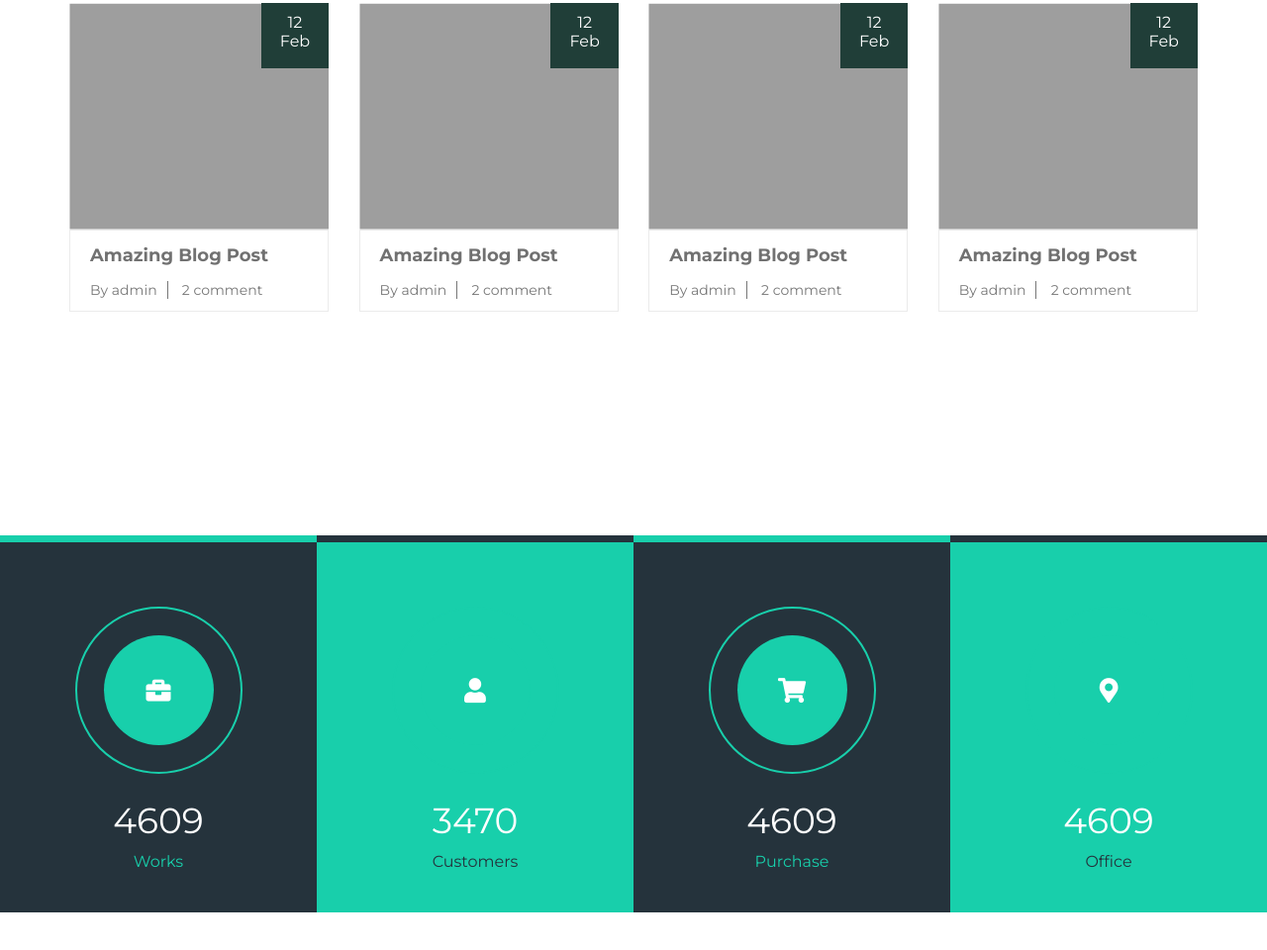
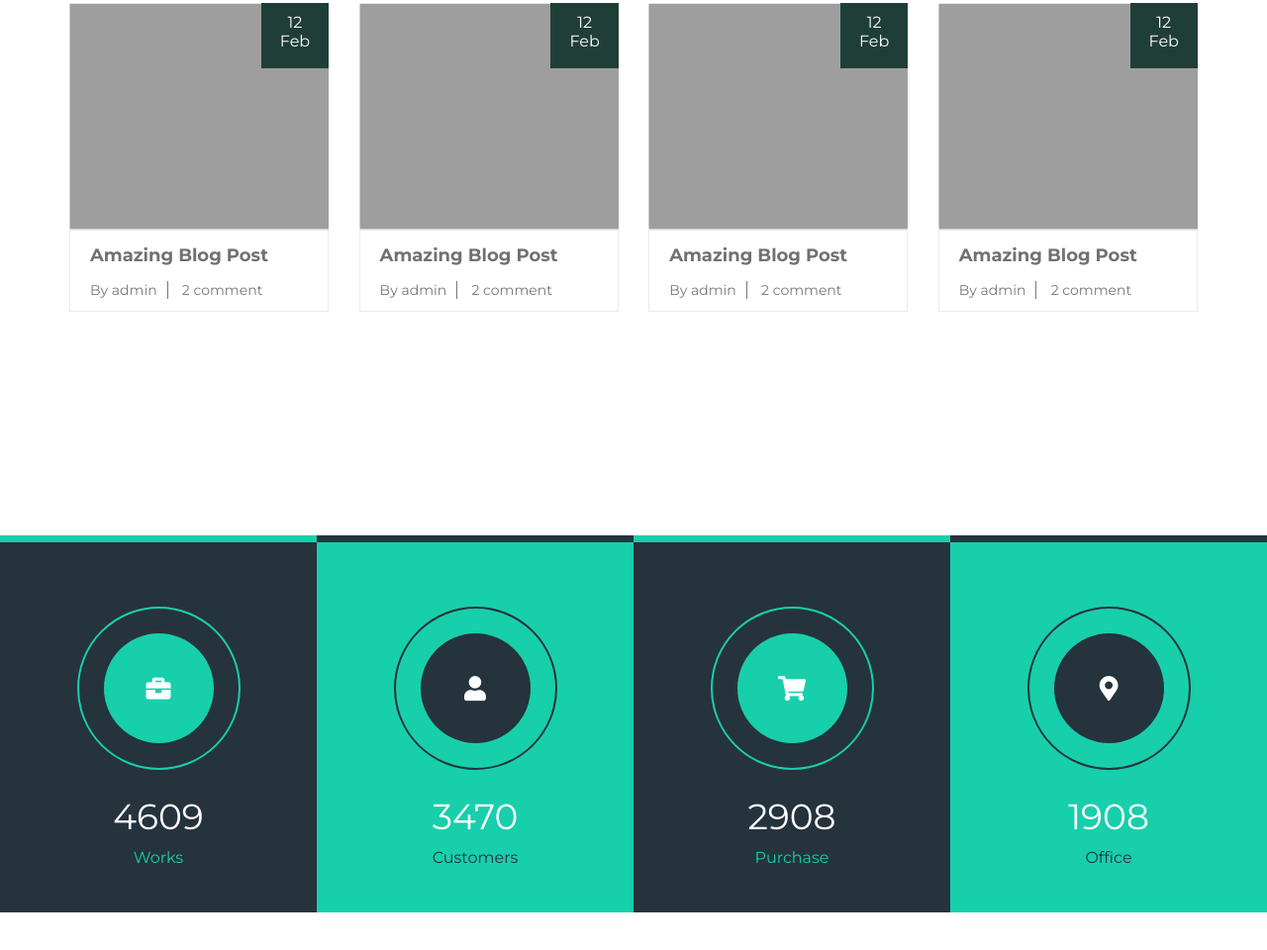
Before and after one commit to kuharenko-olya/Ham, a website: page public/index.html in a window 1280 px wide. Shown: the part 5636-6596 px from the top of the page at 99% size. Drawn offline with Linux system fonts and the light colour scheme.

Commit message:
обновила стили

```diff
--- a/public/index.html
+++ b/public/index.html
@@ -572,7 +572,7 @@
             <div class="item">
                 <div class="info">
                     <div class="icon"><i class="fas fa-shopping-cart"></i></div>
-                    <div class="statistica">4609</div>
+                    <div class="statistica">2908</div>
                     <div class="desc">Purchase</div>
                 </div>
             </div>
@@ -580,7 +580,7 @@
             <div class="item">
                 <div class="info">
                     <div class="icon"><i class="fas fa-map-marker-alt"></i></div>
-                    <div class="statistica">4609</div>
+                    <div class="statistica">1908</div>
                     <div class="desc">Office</div>
                 </div>
             </div>
--- a/sass/_statistics.scss
+++ b/sass/_statistics.scss
@@ -25,25 +25,22 @@
                 .icon {
                     color: $second-color;
                     font-size: 25px;
-                    height: 165px;
                     border-radius: 93px;
-                    width: 165px;
                     margin: 0 auto;
                     margin-bottom: 25px;
                     margin-top: 65px;
                     display: flex;
                     justify-content: center;
                     align-items: center;
+                    padding: 25px;
 
                     i {
+                        border-radius: 65px;
                         width: 111px;
                         height: 111px;
-                        background: $primary-color;
-                        border-radius: 65px;
                         display: flex;
                         align-items: center;
                         justify-content: center;
-
 
                     }
 
@@ -70,14 +67,24 @@
             color: $sixth-color;
         }
 
-        .icon:nth-child(odd) {
+        .item:nth-child(odd) .icon {
             border: 2px solid #18cfab;
         }
 
 
+        .item:nth-child(even) .icon {
+            border: 2px solid $sixth-color;
+        }
 
-    }
+
+        .item:nth-child(odd) i {
+            background: $primary-color;
+        }
 
 
 
+        .item:nth-child(even) i {
+            background: $sixth-color;
+        }
+    }
 }
```
Also changed, not shown: public/css/main.css.
